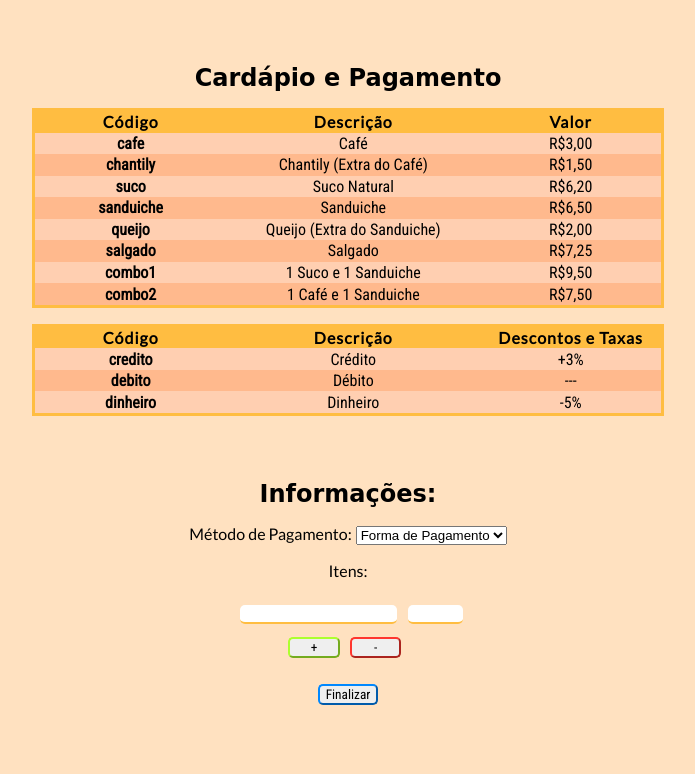
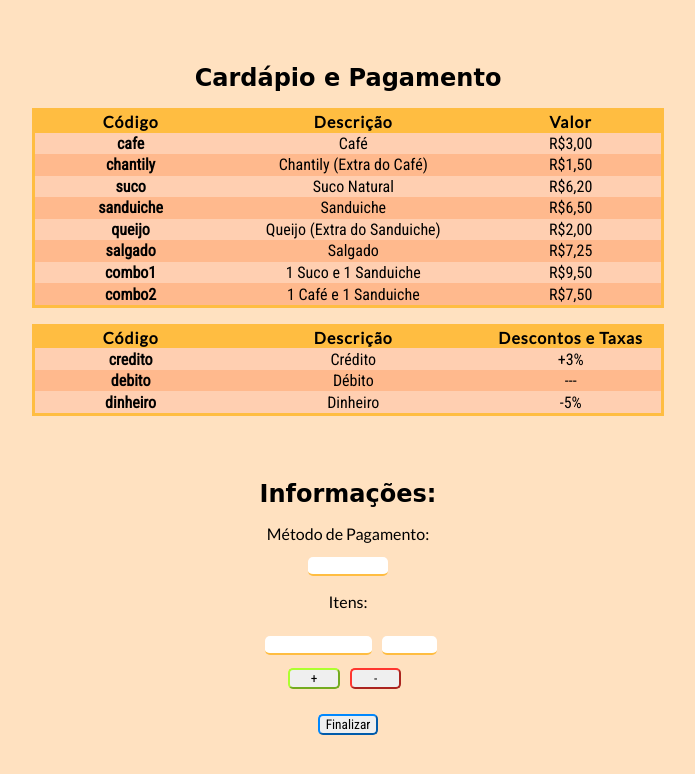
Before and after one commit to AurorinhaBoreal/desafio-aurora-kruschewsky, a website: page index.html in a window 1280 px wide. Shown: the whole page, without its empty margins (292-987 px from the left). Drawn offline with Linux system fonts and the light colour scheme; a web font is replaced by a local one.

Commit message:
Project Structure 2.1

```diff
--- a/index.css
+++ b/index.css
@@ -83,13 +83,24 @@ tbody tr:nth-child(odd){
     border-color: rgb(255, 54, 47);
 }
 
+/* Payment Input */
+.inputP{
+    width: 6vw;
+    margin: 1vw 0.5vw 0 0.5vw;
+    border: none;
+    border-bottom: 2px solid rgb(255, 189, 65);
+    border-radius: 5px;
+    text-align: center;
+}
+
 /* Order Input */
 .inputO{
-    width: 12vw;
+    width: 8vw;
     margin: 0.5vw 0.5vw 0 0.5vw;
     border: none;
     border-bottom: 2px solid rgb(255, 189, 65);
     border-radius: 5px;
+    text-align: center;
 }
 
 /* Quantity Input */
@@ -102,7 +113,7 @@ tbody tr:nth-child(odd){
 
 /* Dinamic Inputs Order*/
 .addedInputO{
-    width: 12vw;
+    width: 8vw;
     margin: 0vw 0.8vw 1vw 0.5vw;
     border: none;
     border-bottom: 2px solid rgb(255, 189, 65);
--- a/index.html
+++ b/index.html
@@ -99,13 +99,8 @@
 
             <h2>Informações:</h2>
             <form id="container">
-                <p> <label for="MTP">Método de Pagamento:</label>
-                    <select class="select" id="getMetPag" name="MTP" required>
-                        <option value="0">Forma de Pagamento</option>
-                        <option value="1">Crédito</option>
-                        <option value="2">Débito</option>
-                        <option value="3">Dinheiro</option>
-                    </select>
+                <p> <label for="MTP">Método de Pagamento:</label> <br>
+                    <input class="inputP" type="text" id="getPay" name="MTP" required>
                 </p>
 
                     <label for="Pedidos">Itens:</label>
```
